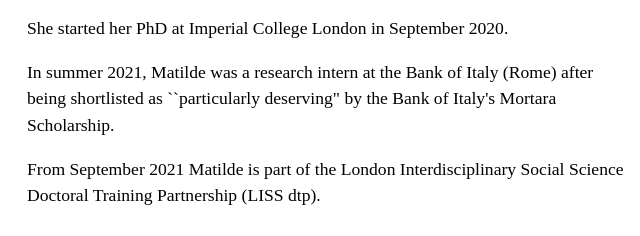
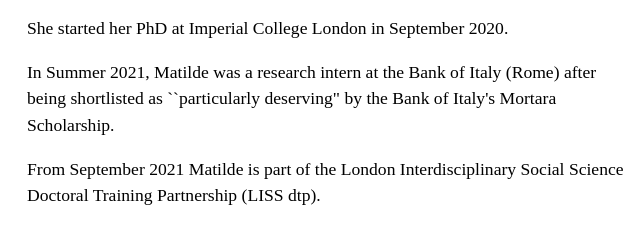
Before and after one commit to matildefaralli/matildefaralli.github.io, a plain HTML site: page index.html in a window 1280 px wide. Shown: the part 844-1080 px from the top of the page, 313-953 px from the left. Drawn offline with Linux system fonts and the light colour scheme; some icons are missing; a web font is replaced by a local one.

Commit message:
Update index.html

```diff
--- a/index.html
+++ b/index.html
@@ -71,7 +71,7 @@
 
     <p> She started her PhD at Imperial College London in September 2020.</p>
 
-    <p> In summer 2021, Matilde was a research intern at the Bank of Italy (Rome) after being shortlisted as ``particularly deserving" by the Bank of Italy's Mortara Scholarship.</p>
+    <p> In Summer 2021, Matilde was a research intern at the Bank of Italy (Rome) after being shortlisted as ``particularly deserving" by the Bank of Italy's Mortara Scholarship.</p>
 
   <p> From September 2021 Matilde is part of the London Interdisciplinary Social Science Doctoral Training Partnership (LISS dtp).</p>
 
```
